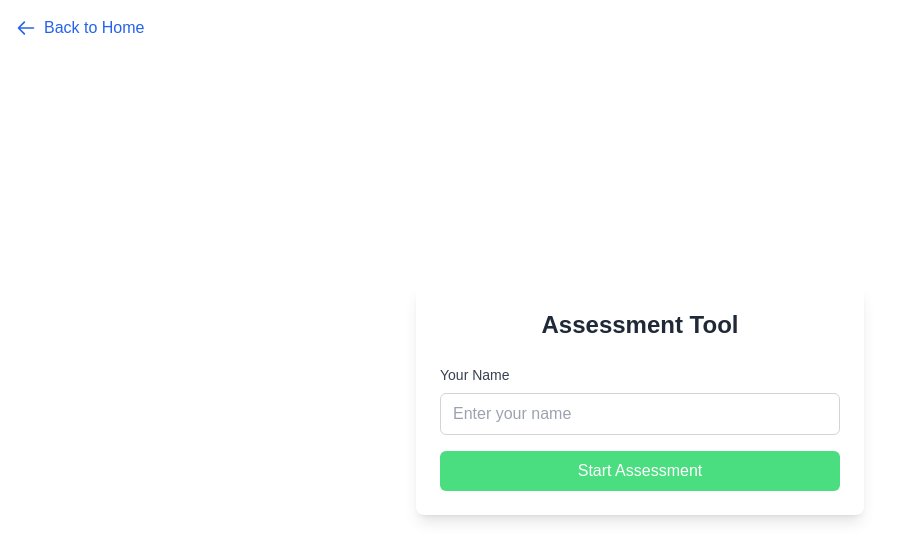
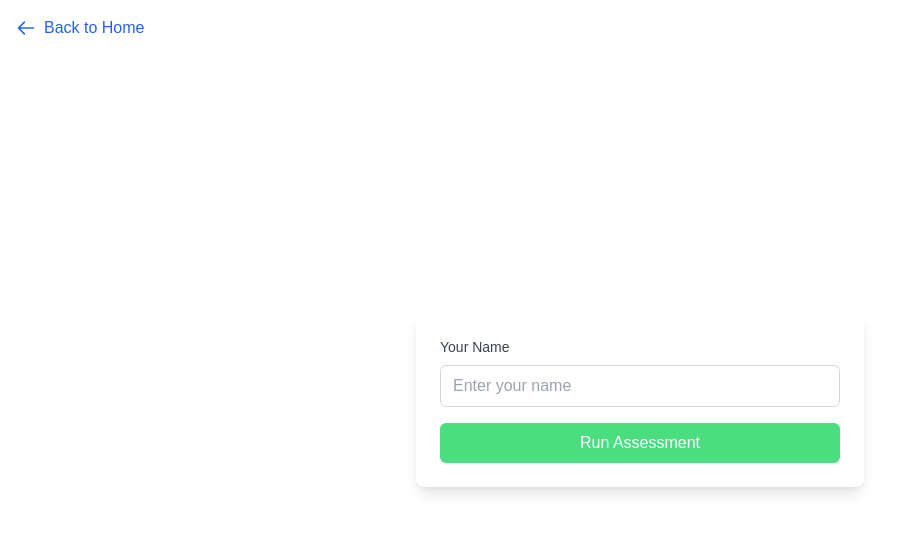
Before and after one commit to twelch/eng-sandbox-base, a Next.js app: page /assessment in a window 1280 px wide. Shown: the top 560 px of the page, without its empty margins (0-908 px from the left). Built offline with nearby package versions, Linux system fonts and the light colour scheme.

Commit message:
Simplify and update readme

```diff
--- a/app/assessment/page.tsx
+++ b/app/assessment/page.tsx
@@ -62,10 +62,6 @@ export default function AvailabilityPage() {
       </Link>
 
       <div className="max-w-md w-full bg-white shadow-lg rounded-lg p-6">
-        <h1 className="text-2xl font-bold text-center mb-6 text-gray-800">
-          Assessment Tool
-        </h1>
-
         {state === 'idle' && (
           <form onSubmit={(e) => {
             e.preventDefault();
@@ -90,7 +86,7 @@ export default function AvailabilityPage() {
               type="submit"
               className="w-full bg-green-400 text-white py-2 px-4 rounded-md hover:bg-green-500 transition-colors duration-200"
             >
-              Start Assessment
+              Run Assessment
             </button>
           </form>
         )}
@@ -121,11 +117,11 @@ export default function AvailabilityPage() {
         {state === 'success' && result && (
           <div className="space-y-4">
             <div className="bg-green-100 border border-green-400 text-green-700 rounded-md p-4">
-              <h3 className="font-semibold mb-3">Assessment Complete! 🎉</h3>
+              <h3 className="font-semibold mb-3">Assessment Complete!</h3>
               <div className="space-y-2">
                 <p><strong>Name:</strong> {result.name}</p>
                 <p className="text-xs text-green-600 mt-2">
-                  Completed at: {new Date(result.completedAt).toLocaleString()}
+                  Completed: {new Date(result.completedAt).toLocaleString()}
                 </p>
                 <p className="text-xs text-green-600">
                   Processing time: {result.processingTime}
--- a/app/page.tsx
+++ b/app/page.tsx
@@ -5,8 +5,6 @@ export default function Home() {
   return (
     <div className="grid grid-rows-[20px_1fr_20px] items-center justify-items-center min-h-screen p-8 pb-20 gap-16 sm:p-20 font-[family-name:var(--font-geist-sans)]">
       <main className="flex flex-col gap-8 row-start-2 items-center">
-        <h1 className="text-center text-4xl">Small Forest Landowner Resources</h1>
-        <p className="max-w-xl text-center">Assess your forestland. Learn about available incentives and measure carbon and water quality potential. </p>
         <Link href="/assessment">
           <button
             className="px-6 py-3 bg-green-400 text-white rounded-lg shadow hover:bg-green-500 transition-colors duration-200"
```
Also changed, not shown: 1 other file (tests, documents, lock files or other folders).
